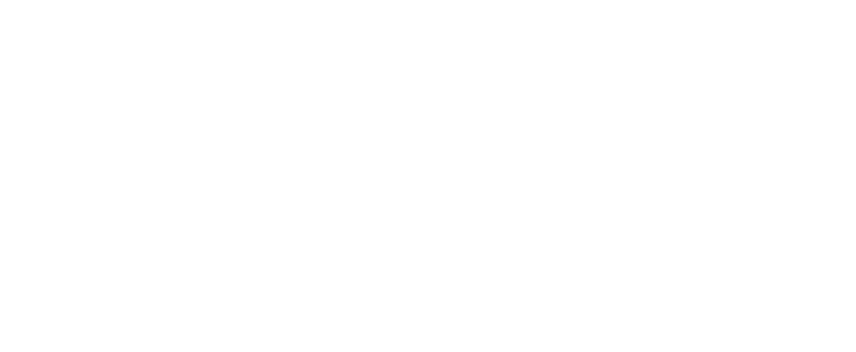
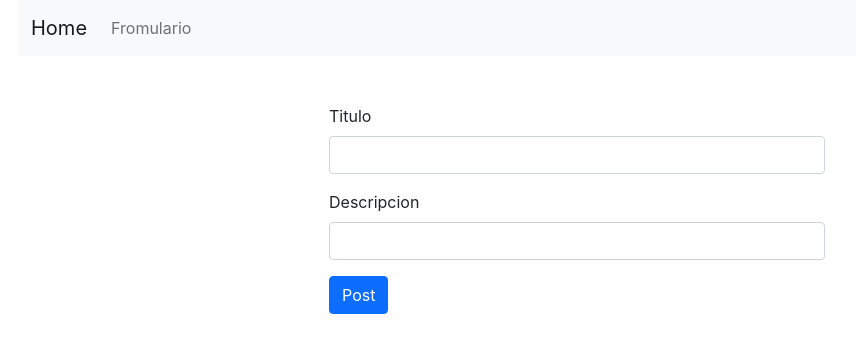
Before and after one commit to leo-it/Challenges-Warm-UP---JS-Front, a React (Create React App) app: page /formulario in a window 1280 px wide. Shown: the top 352 px of the page, without its empty margins (63-919 px from the left). Built offline with nearby package versions, Linux system fonts and the light colour scheme.

Commit message:
crud funcionando, cree formulario

```diff
--- a/package.json
+++ b/package.json
@@ -10,6 +10,7 @@
     "react-dom": "^17.0.2",
     "react-router-dom": "^5.2.0",
     "react-scripts": "4.0.3",
+    "sweetalert2": "^11.0.8",
     "web-vitals": "^1.1.2"
   },
   "scripts": {
--- a/src/App.js
+++ b/src/App.js
@@ -1,12 +1,14 @@
 import './App.css';
 import {BrowserRouter, Switch, Route } from 'react-router-dom'
 import Home from './components/Home'
+import FormularioPost from './components/FormularioPost';
 function App() {
   return (
     <BrowserRouter>
     <Switch>
       <Route path="/" exact component={Home}/>
      {/*  <Route path="/operations" component={Operations}/> */}
+     <Route path="/formulario" exact component={FormularioPost}/>
 
 
     </Switch>
--- a/src/components/FormularioPost.jsx
+++ b/src/components/FormularioPost.jsx
@@ -0,0 +1,68 @@
+import React, { useState } from "react";
+import { Navbar } from "./Navbar";
+import { urlApi } from "../constant/url";
+import Swal from 'sweetalert2'
+
+const FormularioPost = () => {
+  const [title, setTitle] = useState();
+  const [body, setBody] = useState();
+
+  function handleClick() {
+    if (title && body) {
+      fetch(urlApi, {
+        method: "POST",
+        headers: {
+          "Content-Type": "application/json",
+        },
+        body: JSON.stringify({ title, body }),
+      }).then((res) => res.json())
+    .then((res) => Swal.fire("post ok"));
+
+    } else {
+        Swal.fire("complete the fields please");
+
+    }
+  }
+
+  return (
+    <div>
+      <Navbar />
+      <div className="container col-lg-6">
+        <div className=" form mx-auto row bg-white p-5 col">
+          <div className="mb-3 col-sm-12 formulario">
+            <label className="form-label tre " id="">
+              Titulo
+            </label>
+            <input
+              type="text"
+              onInput={(e) => setBody(e.target.value)}
+              className="form-control "
+              required
+            />
+          </div>
+          <div className="mb-3 col-sm-12">
+            <label className="form-label tre ">Descripcion</label>
+            <input
+              type="text"
+              onInput={(e) => setTitle(e.target.value)}
+              className="form-control "
+              required
+            />
+          </div>
+
+          <div>
+            <button
+              type="button"
+              onClick={handleClick}
+              className="btn btn-primary publicar-btn"
+            >
+              Post
+            </button>
+          </div>
+        </div>
+      </div>
+    </div>
+  );
+};
+
+export default FormularioPost;
--- a/src/components/Home.jsx
+++ b/src/components/Home.jsx
@@ -15,7 +15,22 @@
   const [home, setHome] = useState()
 
 
+
   useEffect(() => {
+    fetch(urlApi, {
+      method: "GET",
+      headers: {
+      },
+    })
+      .then((res) => res.json())
+      .then((res) => {
+        if (res) {
+          setData(res);
+        }
+      });
+  }, []);
+
+/*   useEffect(() => {
     setLoading(true);
     helpHttp()
       .get(urlApi)
@@ -29,7 +44,7 @@
         }
         setLoading(false);
       });
-  }, []);
+  }, []); */
 
   const createData = (dataPost) => {
     dataPost.id = Date.now();
--- a/src/components/Item.jsx
+++ b/src/components/Item.jsx
@@ -1,16 +1,45 @@
 import React, { useState } from "react";
 import { helpHttp } from "../helpers/helpHttp";
+import { urlApi } from "../constant/url";
 
 function Item({ el }) {
   const [edit, setEdit] = useState(false);
   const [updateTitle, setUpdateTitle] = useState();
   const [updateBody, setUpdateBody] = useState();
   const [detalle, setDetalle] = useState(false);
+/*   const [error, setError] = useState(null);
+ */  const api = helpHttp();
+  const [data, setData] = useState();
 
   const handleClickEditar = () => {
-    setEdit(false);
+    let endpoint = `${urlApi}/${el.id}`;
+
+    fetch(endpoint, {
+      method: "PUT",
+      headers: {
+        "Content-Type": "application/json",
+      },
+      body: JSON.stringify({
+        title: updateTitle,
+        body: updateBody,
+      }),
+    }).then((res) => res.json());
   };
-  const handleClickEliminar = () => {};
+
+  const handleClickEliminar = () => {
+    fetch(`${urlApi}/${el.id}`, {
+      method: "DELETE",
+      headers: {
+        "Content-Type": "application/json",
+      },
+      body: JSON.stringify({ id: el.id }),
+    })
+      .then((res) => res.json())
+      .then((res) => {
+        if (res.ok) window.location.reload();
+      });
+  };
+
   return (
     <>
       <div>
@@ -28,7 +57,7 @@
                       setUpdateTitle(e.target.value);
                     }}
                     className="form-control "
-                    placeholder={el.title}
+                    placeholder={el.titulo}
                   />
                 </div>
 
@@ -39,7 +68,7 @@
                       setUpdateBody(e.target.value);
                     }}
                     className="form-control "
-                    placeholder={el.body}
+                    placeholder={el.titulo}
                   />
                 </div>
                 <div className="mb-3 mx-auto col-lg-8 formulario">
@@ -56,19 +85,31 @@
         ) : (
           <>
             <div className="container ">
-              <h3 className="text-capitalize col-lg-12 col-sm-6"> {el.title}</h3>
+              <h3 className="text-capitalize col-lg-12 col-sm-6">
+                {" "}
+                {el.title}
+              </h3>
 
-             {detalle||
-
-              <button onClick={(e)=>{setDetalle(true)}} className="btn bg-primary">
-                Detalle
-              </button>
-              }
-              {detalle&&
-               <button onClick={(e)=>{setDetalle(false)}} className="btn bg-primary">
-               esconder
-             </button>
-              }
+              {detalle || (
+                <button
+                  onClick={(e) => {
+                    setDetalle(true);
+                  }}
+                  className="btn bg-primary"
+                >
+                  Detalle
+                </button>
+              )}
+              {detalle && (
+                <button
+                  onClick={(e) => {
+                    setDetalle(false);
+                  }}
+                  className="btn bg-primary"
+                >
+                  esconder
+                </button>
+              )}
               <button
                 onClick={() => setEdit(true)}
                 className="btn bg-secondary"
@@ -79,10 +120,7 @@
                 Eliminar
               </button>
 
-            {detalle&&
-            <h5>{el.body}</h5>
-
-            }
+              {detalle && <h5>{el.body}</h5>}
             </div>
           </>
         )}
--- a/src/constant/url.js
+++ b/src/constant/url.js
@@ -1,7 +1,7 @@
 const urlApi = "https://jsonplaceholder.typicode.com/posts"
 
 
-
-export {
+/* const urlApi="http://localhost:3000/api/posts"
+ */export {
     urlApi
 }
```
Also changed, not shown: src/components/Detalle.jsx (deleted), src/components/FormularioPut.jsx (deleted), 1 other file (tests, documents, lock files or other folders).
